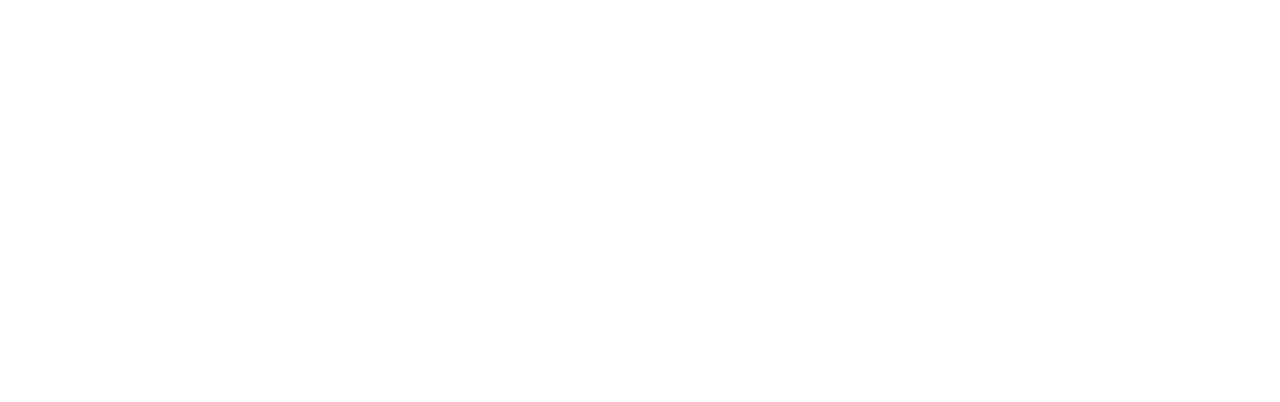
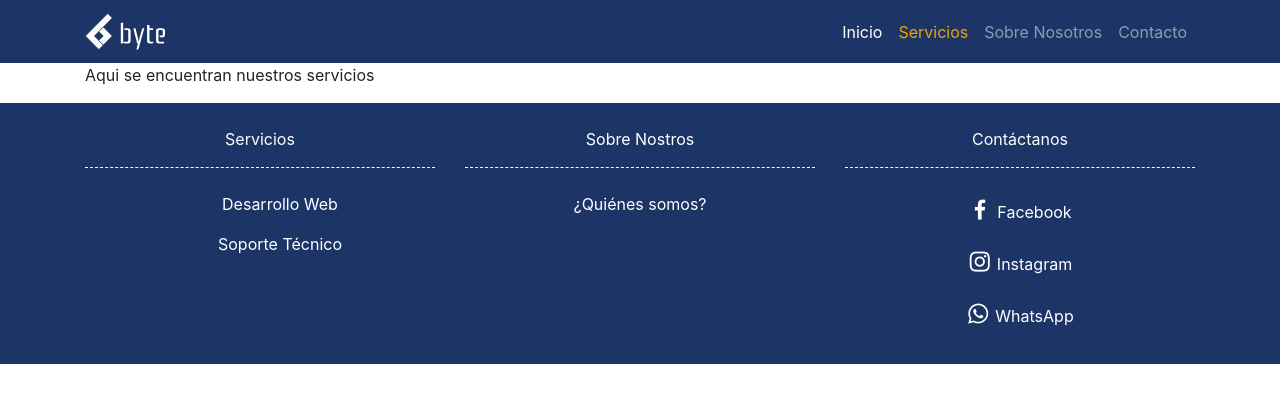
Before and after one commit to Alejo30/byteochobits, an Angular app: page /services in a window 1280 px wide. Before the commit this address led to /. Shown: the top 402 px of the page. Built offline with nearby package versions, Linux system fonts and the light colour scheme.

Commit message:
Reorganización del sitio
Se retiro el lazy loading

```diff
--- a/src/app/app-routing.module.ts
+++ b/src/app/app-routing.module.ts
@@ -1,6 +1,8 @@
 import { NgModule } from '@angular/core';
 import { Routes, RouterModule, PreloadAllModules } from '@angular/router';
 import { LayoutComponent } from './layout/layout.component';
+import { HomeComponent } from './pages/home/home.component';
+import { ServiceComponent } from './pages/service/service.component';
 
 const routes: Routes = [
   {
@@ -14,7 +16,11 @@
       },
       {
         path: 'home',
-        loadChildren: () => import('./pages/pages.module').then(m => m.PagesModule)
+        component: HomeComponent
+      },
+      {
+        path: 'services',
+        component: ServiceComponent
       },
     ]
   }
--- a/src/app/layout/layout.component.html
+++ b/src/app/layout/layout.component.html
@@ -1,5 +1,5 @@
 <app-header></app-header>
-<div class="container-fluid">
+<div class="container">
   <router-outlet></router-outlet>
 </div>
 <app-footer></app-footer>
--- a/src/app/pages/home/home.component.css
+++ b/src/app/pages/home/home.component.css
@@ -10,7 +10,7 @@
 }
 
 .video {
-    height: 377px;
+    height: 321px;
     max-height: 70vh;
     object-fit: cover;
     padding: 10px;
--- a/src/app/pages/home/home.component.html
+++ b/src/app/pages/home/home.component.html
@@ -1,5 +1,5 @@
-<main>
-    <div class="wrapper-main row">
+<main class="animate__animated animate__fadeIn">
+    <div class="wrapper-main row ">
         <div class="section col-12">
             <div id="carousel" class="carousel slide" data-ride="carousel" data-pause="false">
                 <div class="carousel-inner">
--- a/src/app/pages/service/service.component.html
+++ b/src/app/pages/service/service.component.html
@@ -1 +1 @@
-<p>service works!</p>
+<p>Aqui se encuentran nuestros servicios</p>
--- a/src/app/shared/components/header/header.component.html
+++ b/src/app/shared/components/header/header.component.html
@@ -1,4 +1,4 @@
-<header>
+<header class="animate__animated animate__fadeIn">
   <nav id="header" class="navbar navbar-expand-lg navbar-dark">
     <div class="container">
       <a class="navbar-brand" href="#">
@@ -27,7 +27,7 @@
             <a class="nav-link" href="#">Noticias</a>
           </li> -->
           <li class="nav-item">
-            <a class="nav-link text-byte" href="#">Servicios</a>
+            <a class="nav-link text-byte" href="services/">Servicios</a>
           </li>
           <li class="nav-item">
             <a class="nav-link" href="#">Sobre Nosotros</a>
--- a/src/index.html
+++ b/src/index.html
@@ -8,6 +8,10 @@
   <link rel="icon" type="image/x-icon" href="favicon.ico">
   <link rel="stylesheet" href="https://cdn.jsdelivr.net/npm/bootstrap@4.6.0/dist/css/bootstrap.min.css" integrity="sha384-B0vP5xmATw1+K9KRQjQERJvTumQW0nPEzvF6L/Z6nronJ3oUOFUFpCjEUQouq2+l" crossorigin="anonymous">
   <link rel="stylesheet" href="https://unicons.iconscout.com/release/v4.0.0/css/line.css">
+  <link
+  rel="stylesheet"
+  href="https://cdnjs.cloudflare.com/ajax/libs/animate.css/4.1.1/animate.min.css"
+/>
 </head>
 <body>
   <script src="https://code.jquery.com/jquery-3.5.1.slim.min.js" integrity="sha384-DfXdz2htPH0lsSSs5nCTpuj/zy4C+OGpamoFVy38MVBnE+IbbVYUew+OrCXaRkfj" crossorigin="anonymous"></script>
```
Also changed, not shown: src/app/app.module.ts (+8 -0 lines), src/app/pages/pages-routing.module.ts (deleted, +0 -16 lines), src/app/pages/pages.module.ts (deleted, +0 -18 lines).
